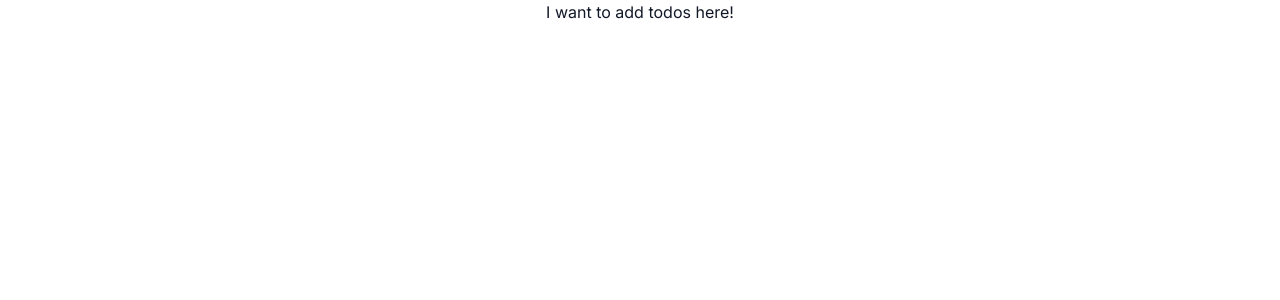
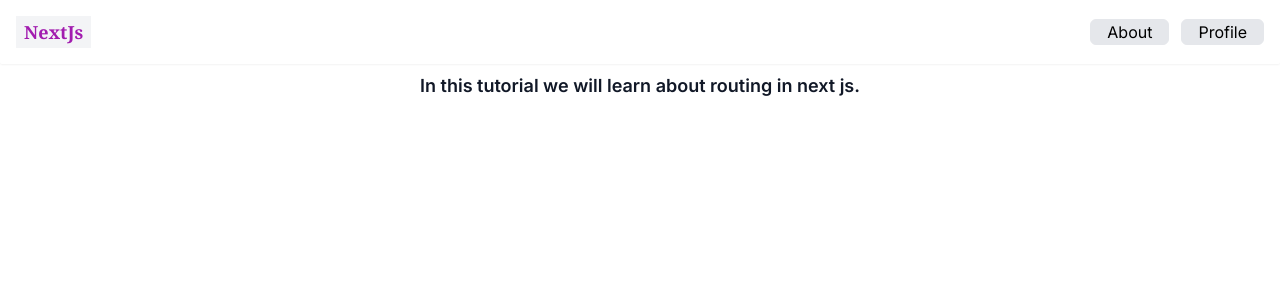
Before and after one commit to umairjaffar-dev/next-tutorial-by-codevolution, a Next.js app: page / in a window 1280 px wide. Shown: the top 300 px of the page. Built offline with nearby package versions, Linux system fonts and the light colour scheme.

Commit message:
routing tutorial...

```diff
--- /dev/null
+++ b/src/app/about/page.tsx
@@ -0,0 +1,13 @@
+import React from "react";
+
+const About = () => {
+  return (
+    <div>
+      <h1 className="w-full text-lg font-semibold text-gray-900 text-center my-2">
+        About Page
+      </h1>
+    </div>
+  );
+};
+
+export default About;
--- a/src/app/layout.tsx
+++ b/src/app/layout.tsx
@@ -1,6 +1,7 @@
 import type { Metadata } from "next";
 import { Inter } from "next/font/google";
 import "./globals.css";
+import Header from "@/components/Header";
 
 const inter = Inter({ subsets: ["latin"] });
 
@@ -16,7 +17,10 @@ export default function RootLayout({
 }>) {
   return (
     <html lang="en">
-      <body className={inter.className}>{children}</body>
+      <body className={inter.className}>
+        <Header />
+        {children}
+      </body>
     </html>
   );
 }
--- a/src/app/page.tsx
+++ b/src/app/page.tsx
@@ -4,7 +4,9 @@ import Image from "next/image";
 export default function Home() {
   return (
     <div>
-      <AddTodo />
+      <h1 className="w-full text-lg font-semibold text-gray-900 text-center my-2">
+        In this tutorial we will learn about routing in next js.
+      </h1>
     </div>
   );
 }
--- /dev/null
+++ b/src/app/profile/page.tsx
@@ -0,0 +1,13 @@
+import React from "react";
+
+const Profile = () => {
+  return (
+    <div>
+      <h1 className="w-full text-lg font-semibold text-gray-900 text-center my-2">
+        Profile Page
+      </h1>
+    </div>
+  );
+};
+
+export default Profile;
--- /dev/null
+++ b/src/components/Header.tsx
@@ -0,0 +1,32 @@
+import Link from "next/link";
+import React from "react";
+
+const Header = () => {
+  return (
+    <div className="w-full h-16 rounded-b-sm shadow-sm grid grid-cols-[auto_1fr] py-1 px-4">
+      <div className="flex justify-center items-center">
+        <Link href="/">
+          <span className="font-bold bg-gray-100 px-2 py-1  text-fuchsia-700 text-lg font-serif">
+            NextJs
+          </span>
+        </Link>
+      </div>
+      <div className="flex justify-end items-center gap-3">
+        <Link
+          href="/about"
+          className="border border-gray-200 px-4 rounded-md bg-gray-200 hover:bg-gray-300"
+        >
+          About
+        </Link>
+        <Link
+          href="/profile"
+          className="border border-gray-200 px-4 rounded-md bg-gray-200 hover:bg-gray-300"
+        >
+          Profile
+        </Link>
+      </div>
+    </div>
+  );
+};
+
+export default Header;
```
